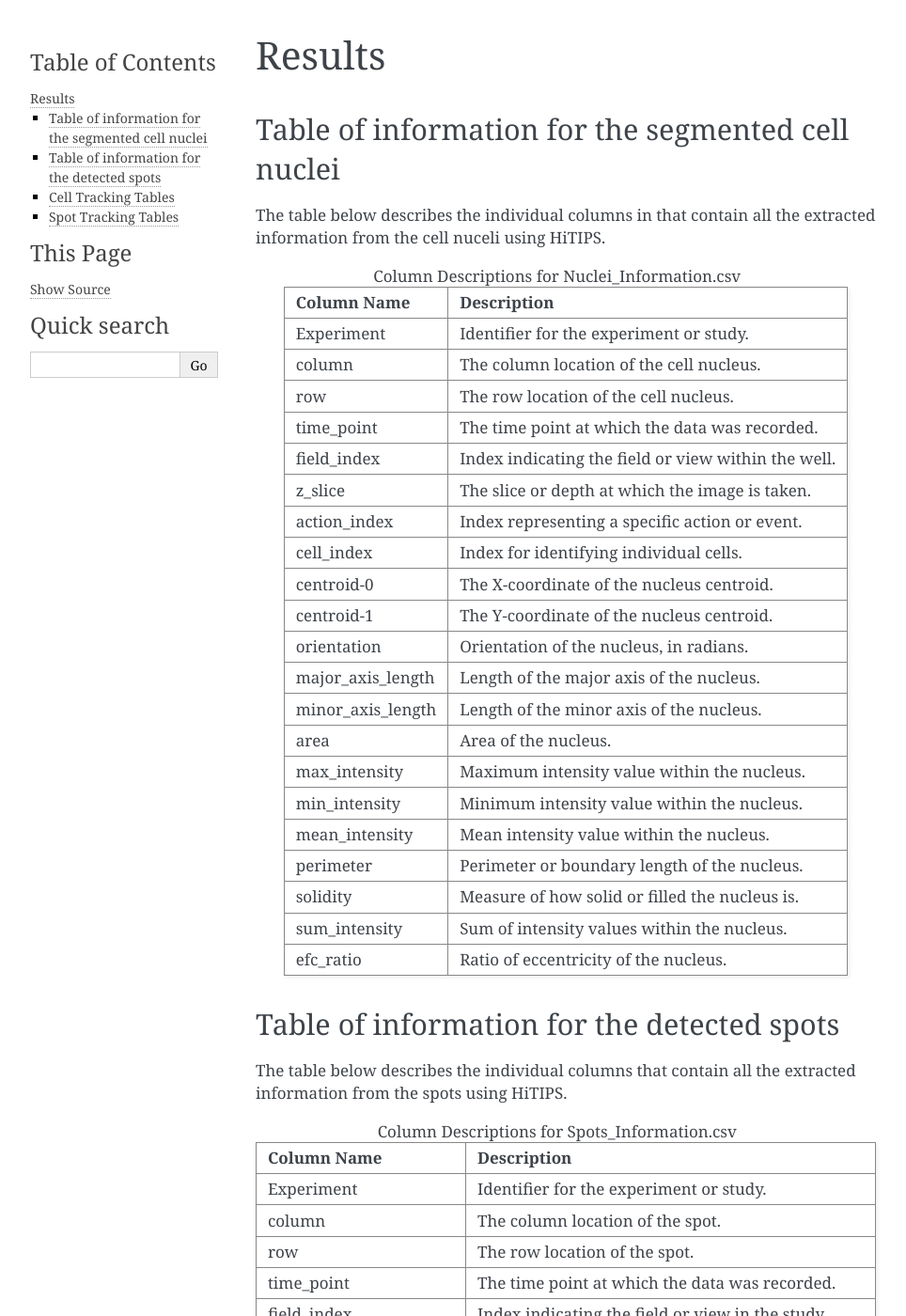
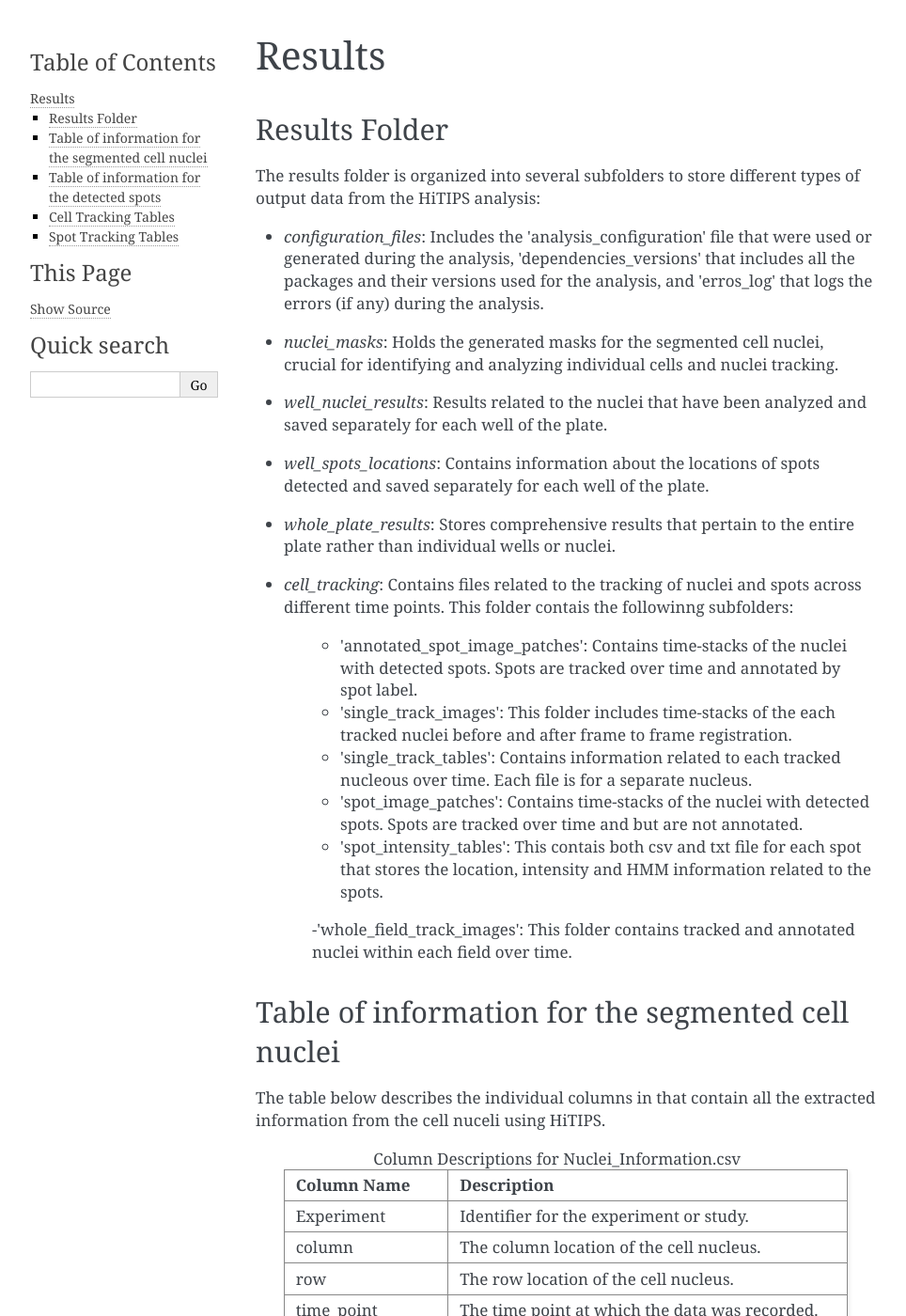
Before and after one commit to CBIIT/HiTIPS, a Sphinx documentation site: the page built from docs/results.rst, in a window 1280 px wide and 1400 px high. Shown: the whole window at 94% size, without its empty margins (148-1112 px from the left). Built offline with Sphinx 7.4.7, drawn with Linux system fonts in a browser that asks for light colours.

Commit message:
Add files via upload

```diff
--- a/docs/datasets.rst
+++ b/docs/datasets.rst
@@ -1,11 +1,11 @@
 Example Datasets
 ================
 
-To test all the functionalities present in HiTIPS, we have uploaded several datasets to the `BioImage Archive <https://www.ebi.ac.uk/biostudies/bioimages/studies/S-BIAD1043>`_, under accession number S-BIAD1043. These datasets were also used for the `HiTIPS paper <https://www.biorxiv.org/content/10.1101/2023.11.02.565366v1.abstract>`_, and a more detailed explanation of the results can be found in the paper.
+To test all the functionalities present in HiTIPS, we have uploaded several datasets to the `BioImage Archive <https://www.ebi.ac.uk/biostudies/bioimages/studies/S-BIAD1043>`_, under accession number S-BIAD1043. These datasets were also used for the `Preprint <https://www.biorxiv.org/content/10.1101/2023.11.02.565366v1.abstract>`_, and a more detailed explanation of the results can be found in the paper.
 
-The full description of the datasets can be found on its `BioImage Archive page <https://www.ebi.ac.uk/biostudies/bioimages/studies/S-BIAD1043>`_ as well as in the `HiTIPS paper <https://www.biorxiv.org/content/10.1101/2023.11.02.565366v1.abstract>`_. However, we provide a brief description of the data here.
+The full description of the datasets can be found on its `BioImage Archive page <https://www.ebi.ac.uk/biostudies/bioimages/studies/S-BIAD1043>`_ as well as in the `Preprint <https://www.biorxiv.org/content/10.1101/2023.11.02.565366v1.abstract>`_. However, we provide a brief description of the data here.
 
-There are three subfolders within this dataset that correspond to figures 3, 4, and 5 in the `HiTIPS paper <https://www.biorxiv.org/content/10.1101/2023.11.02.565366v1.abstract>`_:
+There are three subfolders within this dataset that correspond to figures 3, 4, and 5 in the `Preprint <https://www.biorxiv.org/content/10.1101/2023.11.02.565366v1.abstract>`_:
 
 1. **Fig. 3**: 3D maximally projected images of HCT116-RAD21-AID cells stained with DNA FISH probes targeted to the 5’ and 3’ boundaries of the EGFR TAD, respectively.
 
--- a/docs/index.rst
+++ b/docs/index.rst
@@ -5,11 +5,6 @@
 
 Welcome to HiTIPS's documentation!
 ==================================
-.. image:: images/hitips.png
-   :alt: User Interface
-   :align: center
-
-
 
 .. toctree::
    :maxdepth: 2
--- a/docs/results.rst
+++ b/docs/results.rst
@@ -1,5 +1,35 @@
 Results
 =======
+
+Results Folder
+--------------
+
+The results folder is organized into several subfolders to store different types of output data from the HiTIPS analysis:
+
+- `configuration_files`: Includes the 'analysis_configuration' file that were used or generated during the analysis, 'dependencies_versions' that includes all the packages and their versions used for the analysis, and 'erros_log' that logs the errors (if any) during the analysis.
+
+- `nuclei_masks`: Holds the generated masks for the segmented cell nuclei, crucial for identifying and analyzing individual cells and nuclei tracking.
+
+- `well_nuclei_results`: Results related to the nuclei that have been analyzed and saved separately for each well of the plate.
+
+- `well_spots_locations`: Contains information about the locations of spots detected and saved separately for each well of the plate.
+
+- `whole_plate_results`: Stores comprehensive results that pertain to the entire plate rather than individual wells or nuclei.
+
+- `cell_tracking`: Contains files related to the tracking of nuclei and spots across different time points. This folder contais the followinng subfolders:
+
+    - 'annotated_spot_image_patches': Contains time-stacks of the nuclei with detected spots. Spots are tracked over time and annotated by spot label.
+
+    - 'single_track_images': This folder includes time-stacks of the each tracked nuclei before and after frame to frame registration.
+
+    - 'single_track_tables': Contains information related to each tracked nucleous over time. Each file is for a separate nucleus.
+
+    - 'spot_image_patches': Contains time-stacks of the nuclei with detected spots. Spots are tracked over time and but are not annotated.
+
+    - 'spot_intensity_tables': This contais both csv and txt file for each spot that stores the location, intensity and HMM information related to the spots.
+
+    -'whole_field_track_images': This folder contains tracked and annotated nuclei within each field over time.
+
 
 Table of information for the segmented cell nuclei
 --------------------------------------------------
```
Also changed, not shown: docs/troubleshooting.rst (+9 -0 lines), 12 other files.
